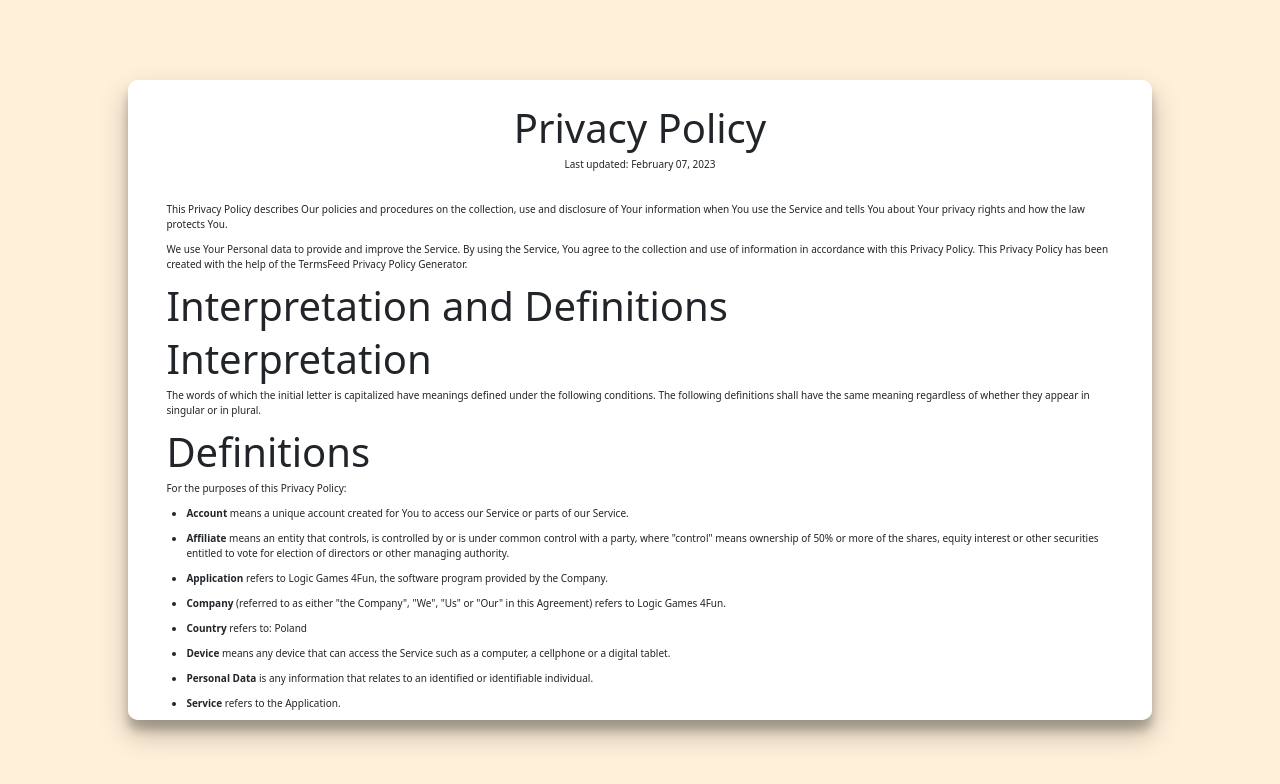
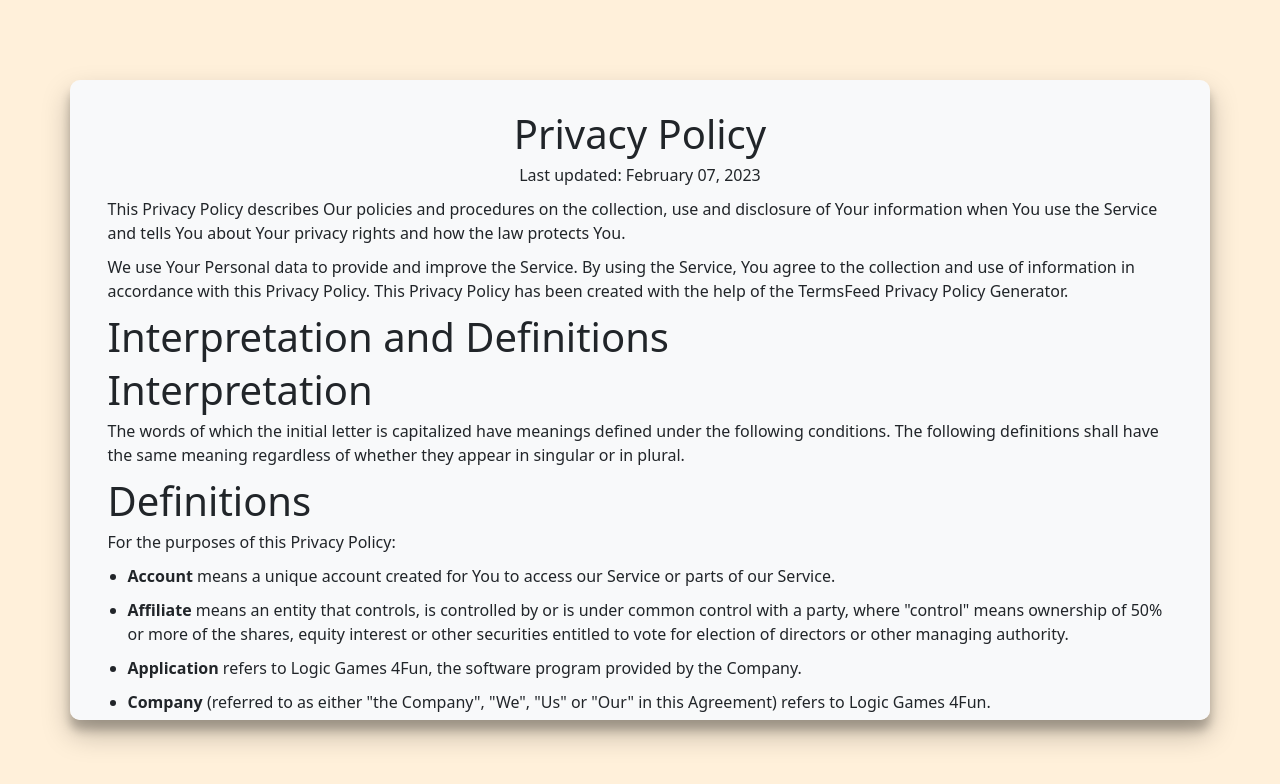
Before and after one commit to jklis2/Logic_Games_4Fun, a React (Create React App) app in the folder LogicGames4Fun/Client/: page /privacypolicy in a window 1280 px wide. Shown: the top 784 px of the page. Built offline with nearby package versions, Linux system fonts and the light colour scheme.

Commit message:
Upade privacy policy styles

```diff
--- a/LogicGames4Fun/Client/src/Component/PrivacyPolicy/PrivacyPolicyForm.jsx
+++ b/LogicGames4Fun/Client/src/Component/PrivacyPolicy/PrivacyPolicyForm.jsx
@@ -1,13 +1,12 @@
 import React from "react";
-import styles from "./PrivacyPolicyForm.module.scss";
-import '../UI/Button/Button.scss'
+import { Link } from "react-router-dom";
 
 export const PrivacyPolicyForm = () => {
   return (
-    <>
-      <div className={styles["privacyPolicy-page-content"]}>
-        <div id={styles["privacy-policy"]}>
-          <div id={styles["center-text"]}>
+    <div className="policy d-flex align-items-center">
+      <div className="container policy__box bg-light vh-75">
+        <div className="px-5">
+          <div className="text-center mt-5">
             <h1>Privacy Policy</h1>
             <p>Last updated: February 07, 2023</p>
           </div>
@@ -471,12 +470,13 @@ export const PrivacyPolicyForm = () => {
             <li>By email: logicgames4fun@gmail.com</li>
           </ul>
         </div>
-        <div className={styles["back-to-login-button"]}>
-          <a href="/Login">
+
+        <div className="w-100 d-flex justify-content-center my-5">
+          <Link to="/Login">
             <button className="button-light">Back to login</button>
-          </a>
+          </Link>
         </div>
       </div>
-    </>
+    </div>
   );
 };
--- a/LogicGames4Fun/Client/src/Styles/pages/_policy.scss
+++ b/LogicGames4Fun/Client/src/Styles/pages/_policy.scss
@@ -1,3 +1,16 @@
 .policy {
   min-height: 100vh;
+
+  &__box {
+    height: 80vh;
+    box-shadow: 0 14px 28px rgba(0, 0, 0, 0.25), 0 10px 10px rgba(0, 0, 0, 0.22);
+    overflow: scroll;
+    overflow-x: hidden;
+    border-radius: 10px;
+  }
+
+  p,
+  ul > li {
+    font-size: 1.6rem;
+  }
 }
--- a/LogicGames4Fun/Client/src/main.scss
+++ b/LogicGames4Fun/Client/src/main.scss
@@ -16,6 +16,7 @@
 @import "./Styles/pages/contact";
 @import "./Styles/pages/dashboard";
 @import "./Styles/pages/profile";
+@import "./Styles/pages/policy";
 
 @import "./Styles/pages/sudoku";
 @import "./Styles/pages/achievements";
```
